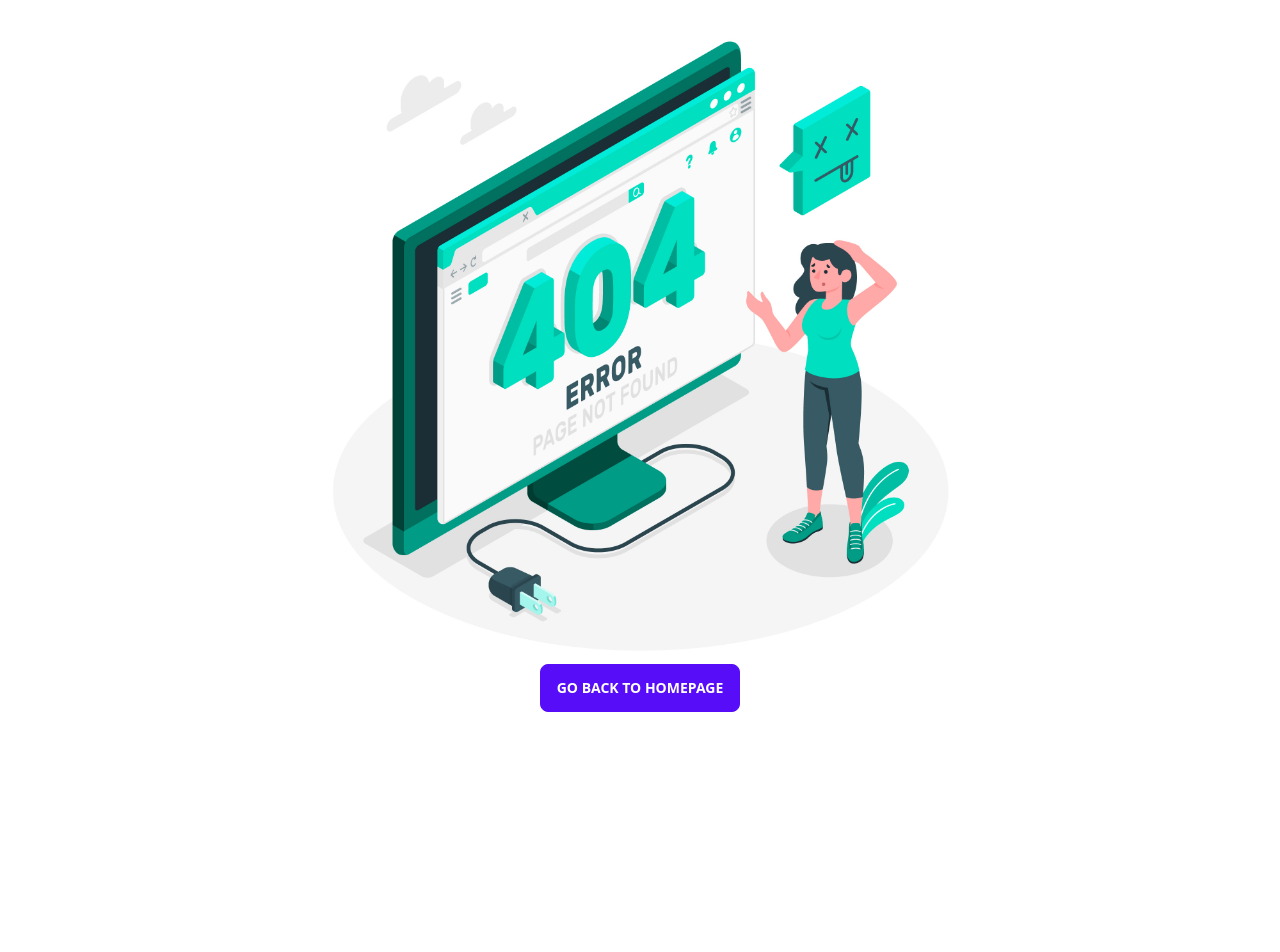
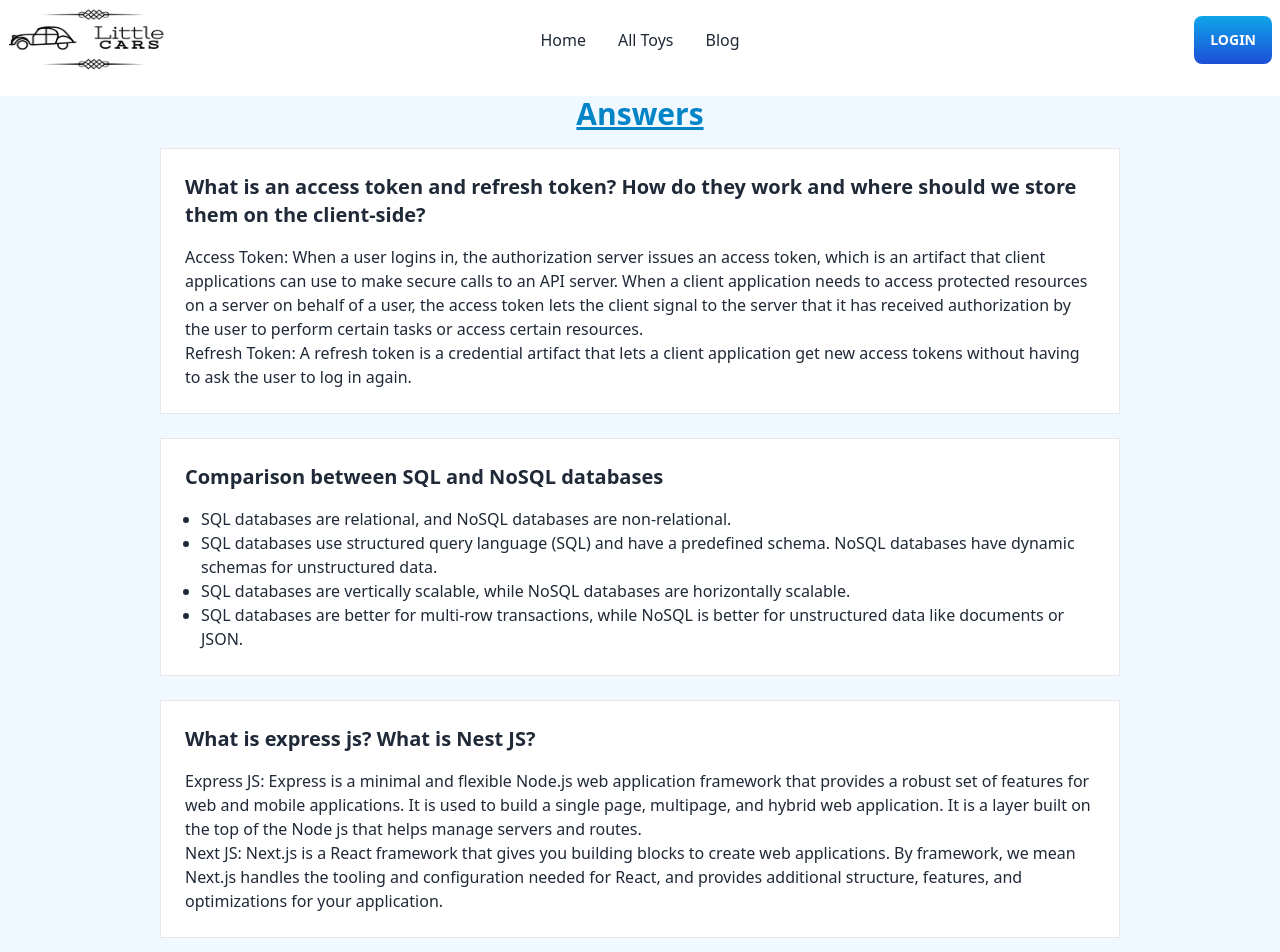
Before and after one commit to farzanahoque2021/little-cars-client, a React (Vite) app: page /blog in a window 1280 px wide. Shown: the top 952 px of the page. Before the commit the page ends 800 px from the top, so only its background shows below. Built offline with nearby package versions, Linux system fonts and the light colour scheme; no server answers.

Commit message:
Did blog section

```diff
--- a/src/Routes/Routes.jsx
+++ b/src/Routes/Routes.jsx
@@ -10,6 +10,7 @@ import ErrorPage from "../pages/ErrorPage/ErrorPage";
 import PrivateRoute from "./PrivateRoutes";
 import SingleToy from "../pages/Home/SingleToy/SingleToy";
 import UpdateToy from "../pages/UpdateToy/UpdateToy";
+import Blog from "../pages/Blog/Blog";
 
 
 const router = createBrowserRouter([
@@ -52,6 +53,10 @@ const router = createBrowserRouter([
             {
                 path: 'signup',
                 element: <Signup></Signup>
+            },
+            {
+                path: 'blog',
+                element: <Blog></Blog>
             }
         ]
 
--- /dev/null
+++ b/src/pages/Blog/Blog.jsx
@@ -0,0 +1,38 @@
+
+
+const Blog = () => {
+    return (
+        <div className="bg-sky-50">
+            <h2 className="text-center text-3xl text-sky-600 font-bold my-4 underline">Answers</h2>
+            <div className="grid grid-cols-1 mx-auto w-3/4">
+                <div className="border p-6 mb-6 bg-white"><h2 className="text-xl font-semibold">What is an access token and refresh token? How do they work and where should we store them on the client-side?</h2>
+                    <p className="text-base mt-4">Access Token: When a user logins in, the authorization server issues an access token, which is an artifact that client applications can use to make secure calls to an API server. When a client application needs to access protected resources on a server on behalf of a user, the access token lets the client signal to the server that it has received authorization by the user to perform certain tasks or access certain resources.<br />Refresh Token: A refresh token is a credential artifact that lets a client application get new access tokens without having to ask the user to log in again.</p>
+
+                </div>
+                <div className="border p-6 mb-6 bg-white">
+                    <h2 className="text-xl font-semibold">Comparison between SQL and NoSQL databases</h2>
+                    <p className="text-base mt-4">
+                        <ul className="list-disc ml-4">
+                            <li>SQL databases are relational, and NoSQL databases are non-relational.</li>
+                            <li>SQL databases use structured query language (SQL) and have a predefined schema. NoSQL databases have dynamic schemas for unstructured data.</li>
+                            <li>SQL databases are vertically scalable, while NoSQL databases are horizontally scalable.</li>
+                            <li>SQL databases are better for multi-row transactions, while NoSQL is better for unstructured data like documents or JSON.</li>
+                        </ul>
+                    </p>
+
+                </div>
+                <div className="border p-6 mb-6 bg-white"><h2 className="text-xl font-semibold">What is express js? What is Nest JS?</h2>
+                    <p className="text-base mt-4">Express JS: Express is a minimal and flexible Node.js web application framework that provides a robust set of features for web and mobile applications. It is used to build a single page, multipage, and hybrid web application. It is a layer built on the top of the Node js that helps manage servers and routes.<br /> Next JS: Next.js is a React framework that gives you building blocks to create web applications.  By framework, we mean Next.js handles the tooling and configuration needed for React, and provides additional structure, features, and optimizations for your application.</p>
+
+                </div>
+                <div className="border p-6 mb-6 bg-white"><h2 className="text-xl font-semibold">What is MongoDB aggregate and how does it work?</h2>
+                    <p className="text-base mt-4">Aggregation is a way of processing a large number of documents in a collection by means of passing them through different stages. The stages make up what is known as a pipeline. The stages in a pipeline can filter, sort, group, reshape and modify documents that pass through the pipeline.
+                        Aggregations operations process data records and return computed results. Aggregation operations group values from multiple documents together, and can perform a variety of operations on the grouped data to return a single result. </p>
+
+                </div>
+            </div>
+        </div>
+    );
+};
+
+export default Blog;
--- a/src/pages/Shared/Header/Header.jsx
+++ b/src/pages/Shared/Header/Header.jsx
@@ -22,13 +22,13 @@ const Header = () => {
                         <svg xmlns="http://www.w3.org/2000/svg" className="h-5 w-5" fill="none" viewBox="0 0 24 24" stroke="currentColor"><path strokeLinecap="round" strokeLinejoin="round" strokeWidth="2" d="M4 6h16M4 12h8m-8 6h16" /></svg>
                     </label>
                     <ul tabIndex={0} className="menu menu-compact dropdown-content mt-3 p-2 shadow bg-base-100 rounded-box w-52">
-                        <li><a>Home</a></li>
-                        <li><a>All Toys</a></li>
+                        <li><Link to='/'>Home</Link></li>
+                        <li><Link to='/alltoys'>All Toys</Link></li>
                         {
                             user ? <> <li><Link to='/mytoys'>My Toys</Link></li>
                                 <li><Link to='/addtoy'>Add Toy</Link></li></> : ""
                         }
-                        <li><a>Blog</a></li>
+                        <li><Link to='/blog'>Blog</Link></li>
                     </ul>
                 </div>
                 <div className='ml-4 lg:ml-0'>
@@ -45,7 +45,7 @@ const Header = () => {
                             <li><Link to='/addtoy'>Add Toy</Link></li></> : ""
                     }
 
-                    <li><a>Blog</a></li>
+                    <li><Link to='/blog'>Blog</Link></li>
                 </ul>
             </div>
             <div className="navbar-end">
```
